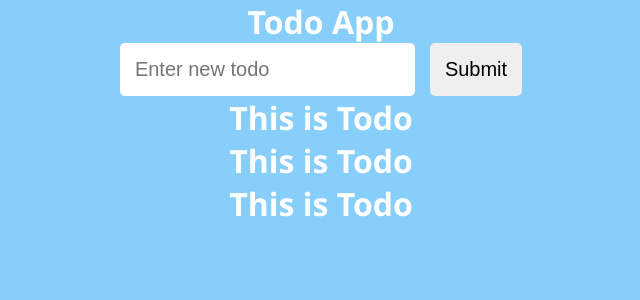
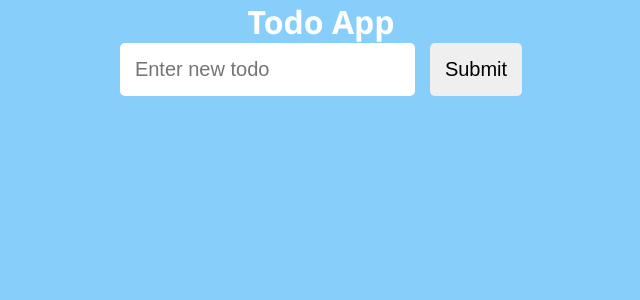
Before and after one commit to perfilovv/todo-app, a React (Create React App) app in the folder todo-app/: page / in a window 1280 px wide. Shown: the top 300 px of the page, without its empty margins (319-959 px from the left). Built offline with nearby package versions, Linux system fonts and the light colour scheme.

Commit message:
feat: add map method for todos array

```diff
--- a/todo-app/src/App.js
+++ b/todo-app/src/App.js
@@ -1,14 +1,16 @@
+import { useState } from 'react';
 import TodoForm from './components/TodoForm/TodoForm';
 import TodoList from './components/TodoList/TodoList';
 
 import './App.css';
 
 function App() {
+    const [todos, setTodos] = useState([]);
     return (
         <div className="app">
             <h1>Todo App</h1>
             <TodoForm />
-            <TodoList />
+            <TodoList todos={todos} />
         </div>
     );
 }
--- a/todo-app/src/components/Todo/Todo.js
+++ b/todo-app/src/components/Todo/Todo.js
@@ -1,5 +1,5 @@
-const Todo = () => {
-    return <h1>This is Todo</h1>;
+const Todo = ({ todo }) => {
+    return <h3>{todo}</h3>;
 };
 
 export default Todo;
--- a/todo-app/src/components/TodoList/TodoList.js
+++ b/todo-app/src/components/TodoList/TodoList.js
@@ -1,13 +1,7 @@
 import Todo from '../Todo/Todo';
 
-const TodoList = () => {
-    return (
-        <>
-            <Todo />
-            <Todo />
-            <Todo />
-        </>
-    );
+const TodoList = ({ todos }) => {
+    return todos.map((todo, index) => <Todo key={index} todo={todo} />);
 };
 
 export default TodoList;
```
